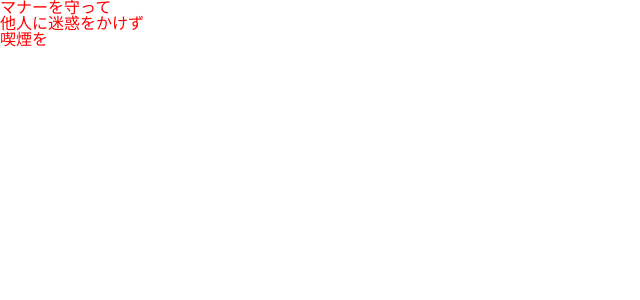
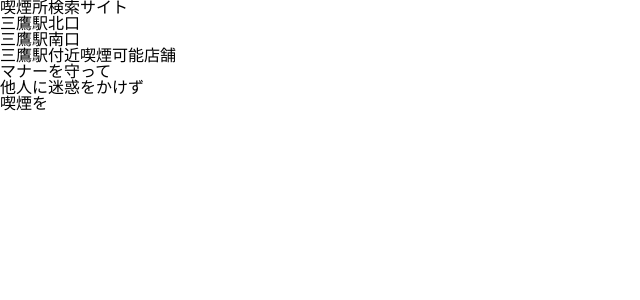
Before and after one commit to chifuminn/smoking_area, a Django app: page / in a window 1280 px wide. Shown: the top 300 px of the page, without its empty margins (0-640 px from the left). Run offline with Django 3.2, Linux system fonts and the light colour scheme.

Commit message:
indexページの変更

```diff
--- a/static/style.css
+++ b/static/style.css
@@ -47,7 +47,12 @@ table {
   border-spacing: 0;
 }
 
+/* ここから記述 */
 
-p {
-    color: red;
+.title{
+    color :black;
 }
+
+.list ul {
+    color :black;
+}
--- a/templates/index.html
+++ b/templates/index.html
@@ -6,7 +6,25 @@
 {% endblock header %}
 
 {% block content %}
-    <p>マナーを守って</p>
-    <p>他人に迷惑をかけず</p>
-    <p>喫煙を</p>
+    <section class="container">
+        <!-- title -->
+
+        <!-- list -->
+        <div class="title">
+            <h1>喫煙所検索サイト</h1>
+        </div>
+
+        <div class="list">
+            <ul>
+                <li>三鷹駅北口</li>
+                <li>三鷹駅南口</li>
+                <li>三鷹駅付近喫煙可能店舗</li>
+            </ul>
+        </div>
+        <div class="poem">
+            <p>マナーを守って</p>
+            <p>他人に迷惑をかけず</p>
+            <p>喫煙を</p>
+        </div>
+    </section>
 {% endblock content %}
```
